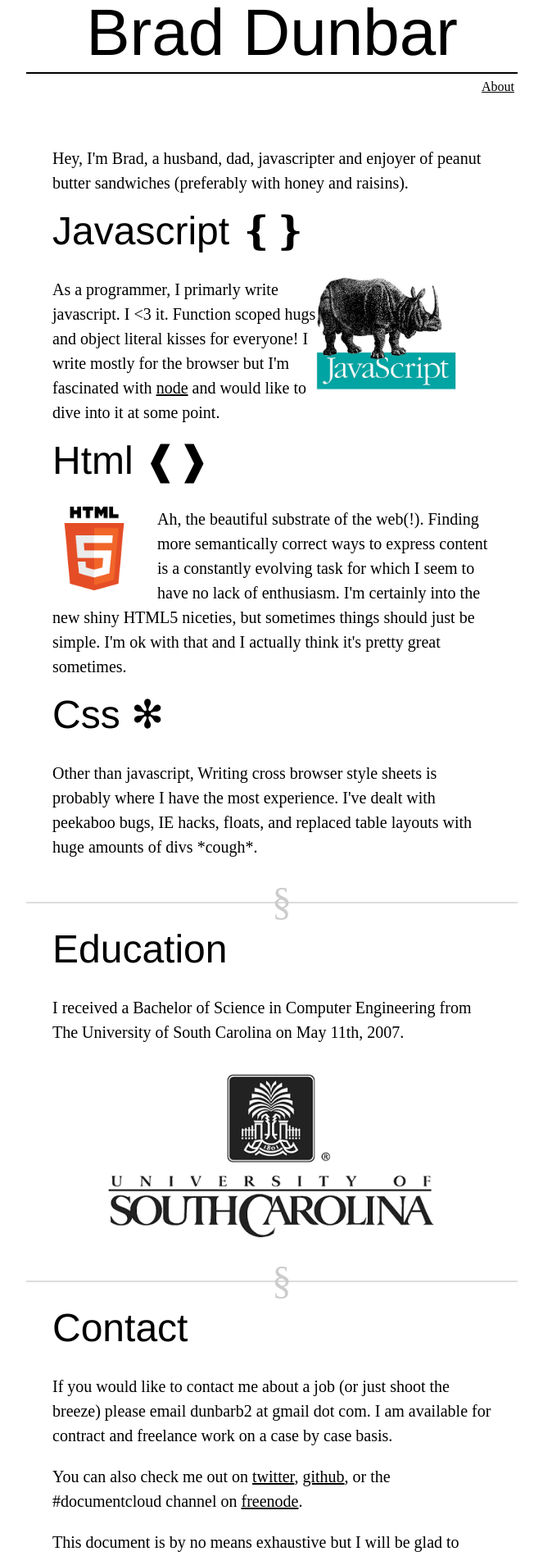
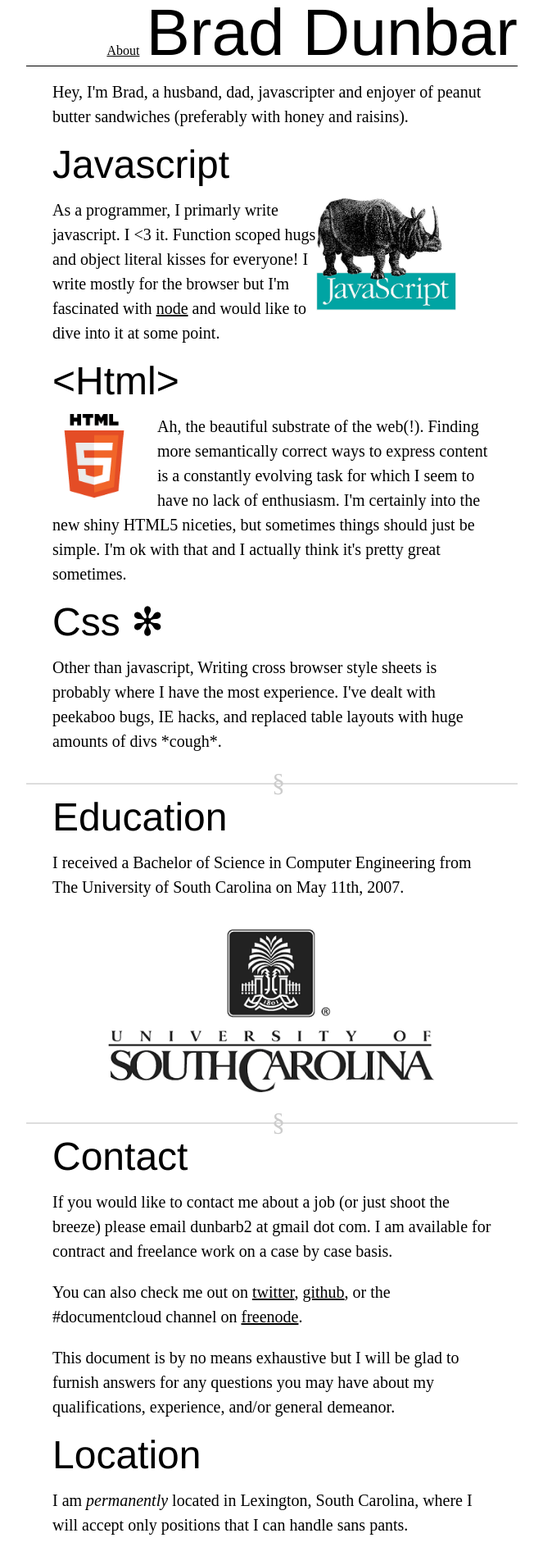
Before and after one commit to braddunbar/braddunbar.github.io, a Jekyll site: the page built from about/index.html, in a window 1280 px wide. Shown: the top 1898 px of the page at 82% size, without its empty margins (308-971 px from the left). Built offline with Jekyll 4.4.1, drawn with Linux system fonts in a browser that asks for light colours; some web fonts are replaced; some of the changed text lies outside the part shown.

Commit message:
Tweakeroosky.

```diff
--- a/_layouts/default.html
+++ b/_layouts/default.html
@@ -27,14 +27,11 @@
 </head>
 <body>
   <div class='content'>
-    <header>
-      <h1 class='text-center'>
-        <a href='/'>Brad Dunbar</a>
-      </h1>
-      <hr>
-      <nav class='site-nav'>
+    <header class='site-header'>
+      <nav>
         <a href='/about'>About</a>
       </nav>
+      <h1><a href='/'>Brad Dunbar</a></h1>
     </header>
     <div>
       {{ content }}
--- a/about/index.html
+++ b/about/index.html
@@ -39,8 +40,7 @@
     <p>
       Other than javascript, Writing cross browser style sheets is probably
       where I have the most experience.  I've dealt with peekaboo bugs, IE
-      hacks, floats, and replaced table layouts with huge amounts of divs
-      *cough*.
+      hacks, and replaced table layouts with huge amounts of divs *cough*.
     </p>
   </article>
 </section>
@@ -55,7 +55,7 @@
       University of South Carolina on May 11th, 2007.
     </p>
     <p>
-      <a target='_blank' href='http://sc.edu'>
+      <a target='_blank' target='_blank' href='http://sc.edu'>
         <img src='/img/usc.bmp'>
       </a>
     </p>
@@ -73,9 +73,9 @@
       freelance work on a case by case basis.
     </p>
     <p>
-      You can also check me out on <a href='http://twitter.com/braddunbar'>twitter</a>,
-      <a href='http://github.com/braddunbar'>github</a>, or the #documentcloud
-      channel on <a href='http://freenode.net'>freenode</a>.
+      You can also check me out on <a target='_blank' href='http://twitter.com/braddunbar'>twitter</a>,
+      <a target='_blank' href='http://github.com/braddunbar'>github</a>, or the #documentcloud
+      channel on <a target='_blank' href='http://freenode.net'>freenode</a>.
     </p>
     <p>
       This document is by no means exhaustive but I will be glad to furnish
@@ -87,8 +87,8 @@
       <h2>Location</h2>
     </header>
     <p>
-      I am permanently located in Lexington, South Carolina, where I will
-      accept only positions that I can handle sans pants.
+      I am <em>permanently</em> located in Lexington, South Carolina, where I
+      will accept only positions that I can handle sans pants.
     </p>
   </article>
 </section>
@@ -106,7 +106,7 @@
 
     <h3>FrontEnd Engineer</h3>
     <p>
-      <strong><a href='http://pathable.com'>Pathable</a></strong>
+      <strong><a target='_blank' href='http://pathable.com'>Pathable</a></strong>
       <em>Jun 2011 - Present</em>
     </p>
     <p>
@@ -124,7 +124,7 @@
     <h3>Senior Developer</h3>
     <p>
       <strong>
-        <a href='http://geninfo.com/'>General Information Systems</a>
+        <a target='_blank' href='http://geninfo.com/'>General Information Systems</a>
       </strong>
       <em>Nov 2010 - Jun 2011</em>
     </p>
@@ -137,7 +137,7 @@
     <h3>Lead Developer</h3>
     <p>
       <strong>
-        <a href='http://cgmcc.com/'>CGM Computer Consulting</a>
+        <a target='_blank' href='http://cgmcc.com/'>CGM Computer Consulting</a>
       </strong>
       <em>Oct 2008 - Nov 2010</em>
     </p>
@@ -151,7 +151,7 @@
     <h3>Web Developer</h3>
     <p>
       <strong>
-        <a href='http://seibels.com/'>Seibels Insurance</a>
+        <a target='_blank' href='http://seibels.com/'>Seibels Insurance</a>
       </strong>
       <em>Sep 2007 - Oct 2008</em>
     </p>
@@ -163,7 +163,7 @@
     <h3>Web Developer</h3>
     <p>
       <strong>
-        <a href='http://scana.com/'>SCANA Services</a>
+        <a target='_blank' href='http://scana.com/'>SCANA Services</a>
       </strong>
       <em>Mar 2006 - Sep 2007</em>
     </p>
--- a/css/screen.css
+++ b/css/screen.css
@@ -37,10 +37,10 @@
   padding-bottom: 2em;
 }
 
-.site-nav {
-  padding: 0 .25em 0 .25em;
-  text-align: right;
-}
+.site-header { text-align: right; border-bottom: solid 1px #000; }
+.site-header h1 { display: inline; }
+.site-header nav { display: inline; }
+.site-header nav a { padding: 0 .25em 0 .25em; }
 
 h1, h2, h3, h4, h5, h6 { font-family: 'Six Caps', Helvetica, Arial, sans-serif; font-weight: normal; }
 
@@ -91,19 +91,19 @@
   left: 50%;
   bottom: -.5em;
   font-family: 'Six Caps';
-  font-size: 3em;
+  font-size: 2em;
   color: #ccc;
 }
 
-article { padding: 2em; }
+article { padding: 1em 2em 1em 2em; }
 article img { max-width: 80%; }
 article aside { max-width: 40%; }
+article header { margin: 0 0 1em 0; }
 article header time { float: right; color: #aaa; }
 
 em { font-style: italic; }
 strong { font-weight: bold; }
 
-header { margin: 0 0 2em 0; }
 footer { margin: 2em 0 0 0; }
 
 blockquote {
```
Also changed, not shown: other parts of about/index.html (+4 -3 lines).
